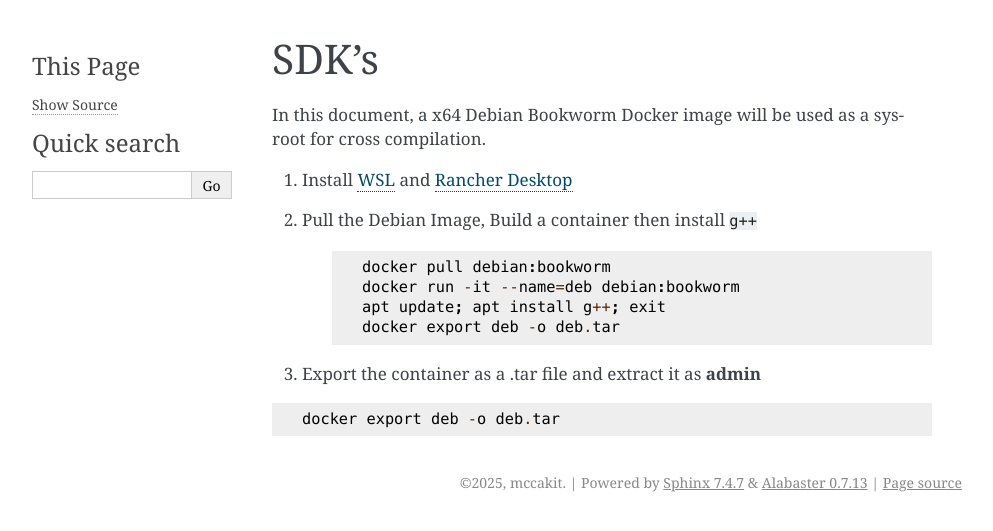
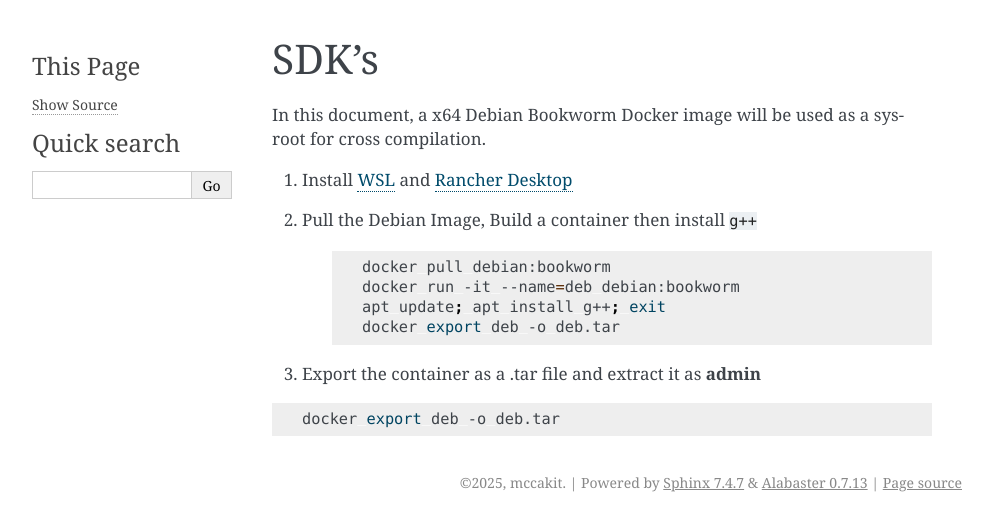
Before and after one commit to mccakit/learn_xmake, a Sphinx documentation site: the page built from docs/source/development_enviroment/sdks.rst, in a window 1280 px wide. Shown: the top 531 px of the page, without its empty margins (148-1141 px from the left). Built offline with Sphinx 7.4.7, drawn with Linux system fonts in a browser that asks for light colours.

```diff
--- a/docs/source/development_enviroment/editor.rst
+++ b/docs/source/development_enviroment/editor.rst
@@ -9,7 +9,7 @@ settings.
 
 #. Install Zed Editor
 
-    .. code::
+    .. code:: bash
 
         scoop install extras/zed
 
--- a/docs/source/development_enviroment/sdks.rst
+++ b/docs/source/development_enviroment/sdks.rst
@@ -11,7 +11,7 @@ sysroot for cross compilation.
 
 #. Pull the Debian Image, Build a container then install ``g++``
 
-    .. code::
+    .. code:: bash
 
         docker pull debian:bookworm
         docker run -it --name=deb debian:bookworm
@@ -20,6 +20,6 @@ sysroot for cross compilation.
 
 #. Export the container as a .tar file and extract it as **admin**
 
-.. code::
+.. code:: bash
 
     docker export deb -o deb.tar
--- a/docs/source/index.rst
+++ b/docs/source/index.rst
@@ -9,3 +9,4 @@
    introduction/index
    overview/index
    development_enviroment/index
+   targets/index
```
Also changed, not shown: docs/source/_static/targets/types.csv (added, +7 -0 lines), docs/source/targets/index.rst (added, +10 -0 lines), docs/source/targets/overview.rst (added, +25 -0 lines), docs/source/targets/types.rst (added, +22 -0 lines).
